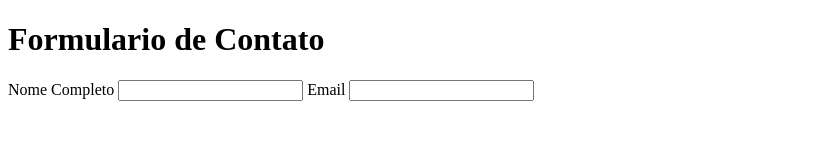
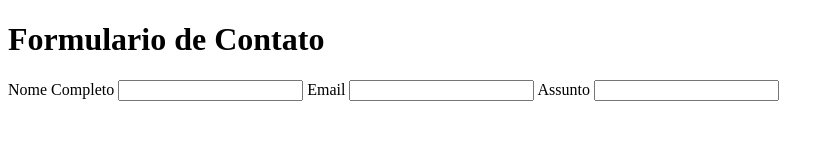
Before and after one commit to LucDutra/Aprendendo-git, a plain HTML site: page index.html in a window 1280 px wide. Shown: the whole page, without its empty margins (0-834 px from the left). Drawn offline with Linux system fonts and the light colour scheme.

Commit message:
Adicionado campo assunto

```diff
--- a/index.html
+++ b/index.html
@@ -19,5 +19,10 @@
 	</label>
 
 
+	<label >
+			<span>Assunto</span>
+			<input type="text" class="imput_text" name="assunto" id="subjeto">
+	</label>
+
 	</body>
 </html>
```
